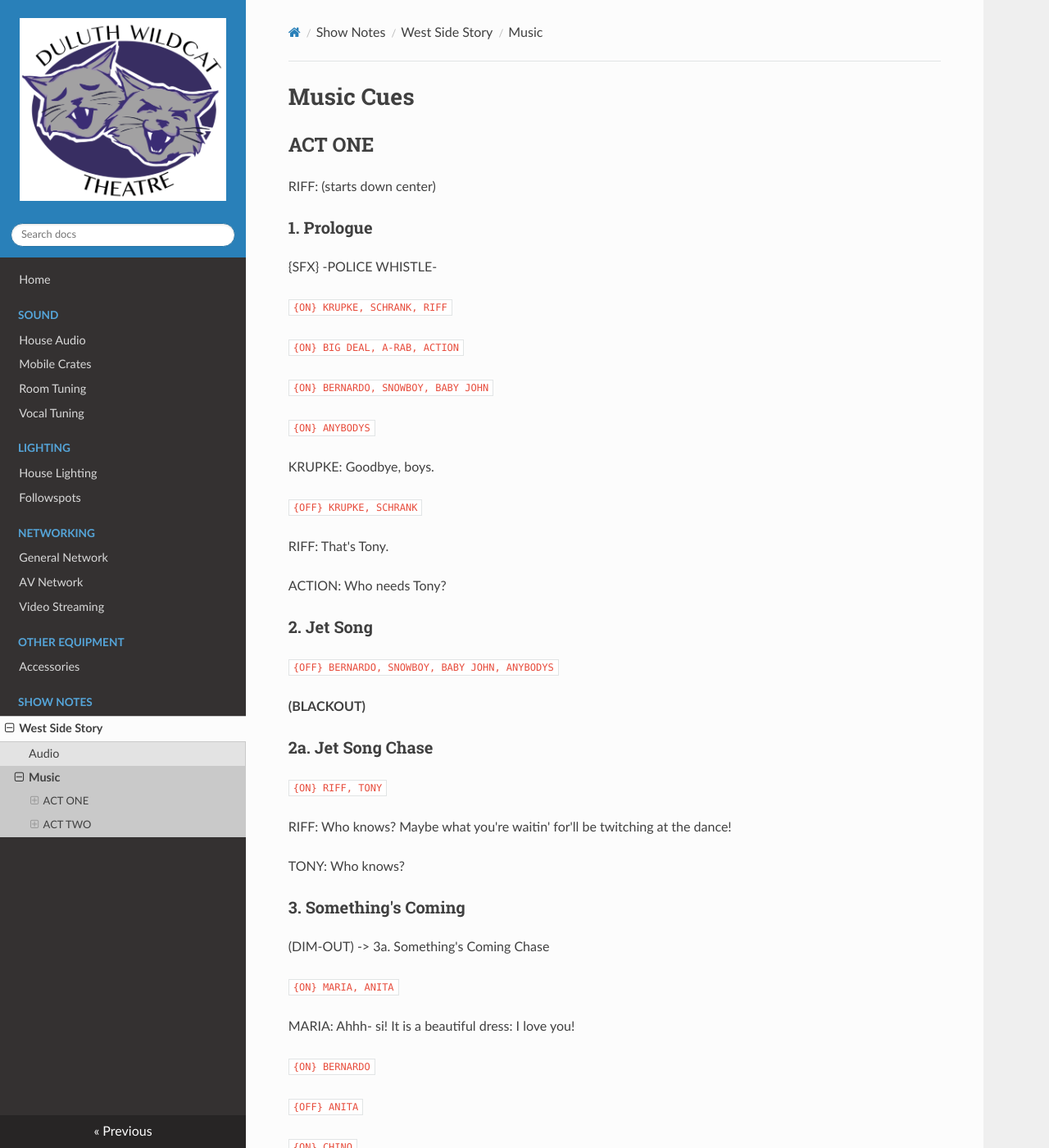
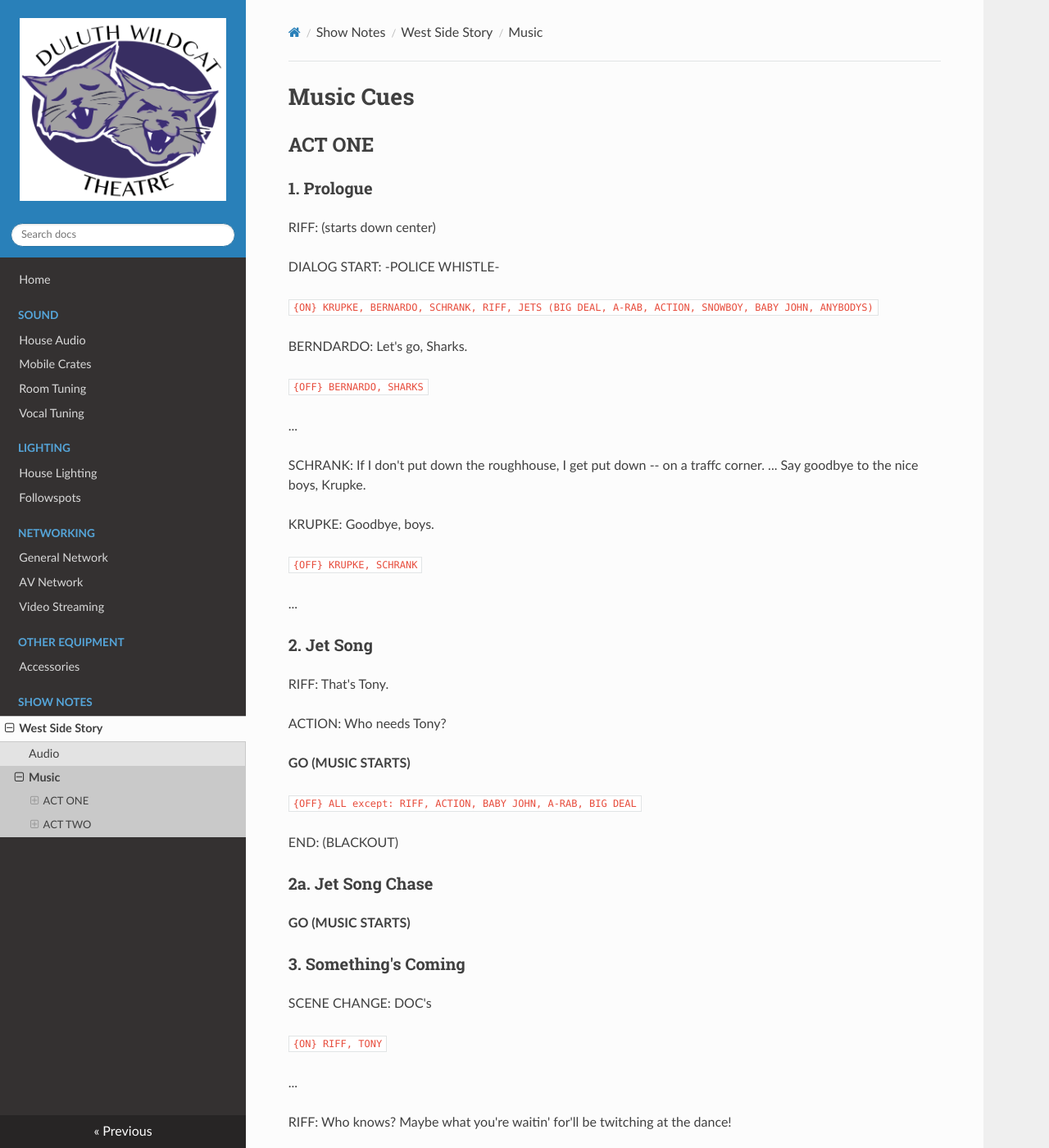
Before and after one commit to DustinGrau/DuluthTheatre, an MkDocs documentation site: the page built from docs/show-music-wss.md, in a window 1280 px wide and 1400 px high. Shown: the whole window at 82% size. Built offline with MkDocs 1.6.1, drawn with Linux system fonts in a browser that asks for light colours; nearby versions of some CDN libraries; some of the changed text lies outside the part shown.

Commit message:
Update show-music-wss.md

```diff
--- a/docs/show-music-wss.md
+++ b/docs/show-music-wss.md
@@ -2,77 +2,109 @@
 
 ## ACT ONE
 
+### 1. Prologue
+
 RIFF: (starts down center)
 
-### 1. Prologue
+DIALOG START: -POLICE WHISTLE-
 
-{SFX} -POLICE WHISTLE-
+`{ON} KRUPKE, BERNARDO, SCHRANK, RIFF, JETS (BIG DEAL, A-RAB, ACTION, SNOWBOY, BABY JOHN, ANYBODYS)`
 
-`{ON} KRUPKE, SCHRANK, RIFF`
+BERNDARDO: Let's go, Sharks.
 
-`{ON} BIG DEAL, A-RAB, ACTION`
+`{OFF} BERNARDO, SHARKS`
 
-`{ON} BERNARDO, SNOWBOY, BABY JOHN`
+...
 
-`{ON} ANYBODYS`
+SCHRANK: If I don't put down the roughhouse, I get put down -- on a traffc corner. ... Say goodbye to the nice boys, Krupke.
 
 KRUPKE: Goodbye, boys.
 
 `{OFF} KRUPKE, SCHRANK`
 
+...
+
+### 2. Jet Song
+
 RIFF: That's Tony.
 
 ACTION: Who needs Tony?
 
-### 2. Jet Song
+**GO (MUSIC STARTS)**
 
-`{OFF} BERNARDO, SNOWBOY, BABY JOHN, ANYBODYS`
+`{OFF} ALL except: RIFF, ACTION, BABY JOHN, A-RAB, BIG DEAL`
 
-**(BLACKOUT)**
+END: (BLACKOUT)
 
 ### 2a. Jet Song Chase
 
+**GO (MUSIC STARTS)**
+
+### 3. Something's Coming
+
+SCENE CHANGE: DOC's
+
 `{ON} RIFF, TONY`
+
+...
 
 RIFF: Who knows? Maybe what you're waitin' for'll be twitching at the dance!
 
 TONY: Who knows?
 
-### 3. Something's Coming
+END: (DIM-OUT)
 
-(DIM-OUT) -> 3a. Something's Coming Chase
+`{OFF} RIFF, TONY`
+
+### 3a. Something's Coming Chase
+
+SCENE CHANGE: Bridal Shop
 
 `{ON} MARIA, ANITA`
 
 MARIA: Ahhh- si! It is a beautiful dress: I love you!
 
-`{ON} BERNARDO`
+`{ON} BERNARDO, CHINO`
 
-`{OFF} ANITA`
+...
 
-`{ON} CHINO`
+BERNARDO: Why?
 
 MARIA: Because tonight is the real beginning of my life as a young lady of America!
 
-`{OFF} MARIA, BERNARDO, CHINO`
+`{OFF} MARIA, ANITA, BERNARDO, CHINO`
 
 ### 4. The Dance at the Gym (Blues)
 
+SCENE CHANGE: Gymnasium
+
+**GO (MUSIC START)**
+
 `{ON} GLAD HAND, BIG DEAL`
+
+### 4a. Promenade
 
 GLAD HAND: That's it, kids. Keep the ball rolling. ... All right: here we go!
 
-### 4a. Promenade
+**GO (MUSIC START)**
 
 `{OFF} GLAD HAND`
 
+### 4b. Mambo
+
+**MUSIC - AUTO-FOLLOW: Promenade**
+
 `{ON} MARIA, RIFF, BERNARDO, ANITA, SHARKS, JETS`
 
-### 4b. Mambo
+ALL: GO, MAMBO!
+
+(TONY and MARIA walk to meet each other)
 
 `{OFF} RIFF, BERNARDO, ANITA, SHARKS, JETS`
 
 ### 4c. Cha-Cha
+
+**MUSIC - AUTO-FOLLOW: Mambo**
 
 `{ON} TONY, MARIA`
 
@@ -80,53 +112,87 @@
 
 `{ON} BERNARDO`
 
-`{ON} RIFF, CHINO`
+### 4e. Jump
 
 `{ON} GLAD HAND`
 
-### 4e. Jump
+GLAD HAND: Please! Everything was going so well! Do you fellows get pleasure out of making trouble? Now come on - it won't hurt you to have a good time.
+
+**GO (MUSIC START)**
 
 `{OFF} GLAD HAND`
 
-`{ON} BIG DEAL, DIESEL`
+`{ON} RIFF, CHINO, ANITA, BIG DEAL, DIESEL`
+
+BERNARDO: I understand the rules - Native Boy.
+
+`{OFF} BERNARDO, CHINO, ANITA`
+
+RIFF: Tony!
 
 DIESEL: Ah, we'll see him at Doc's
 
-TONY: (Dreamily) Maria...
+### 5. Maria
 
 `{OFF} ALL except TONY`
 
-### 5. Maria
+TONY: (Dreamily) Maria...
+
+**GO (MUSIC START)**
+
+SCENE CHANGE: Alleyway / Fire Escape
 
 ### 6. Balcony Scene
 
+**GO (MUSIC START)**
+
 `{ON} TONY, MARIA`
 
-TONY and MARIA: Dream of me tonight.
+...
+
+TONY and MARIA: (singing) Sleep well and when you dream, dream of me tonight.
 
 `{OFF} TONY, MARIA`
 
 `{ON} BERNARDO, ANITA`
 
+...
+
+BERNARDO: Thasnk God, you can't change your hair!
+
 `{ON} CONSUELO, CHINO, ROSALIA, PEPE`
+
+### 7. America
+
+BERNARDO: Buenas noches, Anita, Josefina del Carmen, etcetera, etcetera, etcetera.
+
+`{OFF} PEPE, CHINO`
 
 ROSALIA: That's a very pretty name: Etcetera.
 
-### 7. America
+**GO (MUSIC START)**
 
-`{OFF} PEPE`
+`{ON} ANITA, CONSUELO, ROSALIA, SHARK GIRLS`
 
-`{ON} ALL SHARK GIRLS`
+ALL (singing) Everyone there will have moved here!
 
 `{OFF} ALL`
 
 ### 7a. America to Drugstore
 
+**GO (MUSIC START)**
+
+SCENE CHANGE: Doc's
+
 `{ON} ACTION, BABY JOHN, A-RAB, SNOWBOY, ANYBODYS`
+
+...
 
 ANYBODYS: Lissen, Jail Bait, I licked you twice and I can do it again.
 
 `{ON} DOC`
+
+...
 
 ANYBODYS: A telephone call girl!
 
@@ -134,11 +200,15 @@
 
 ### 8. Cool
 
+**GO (MUSIC START)**
+
 `{ON} JETS (muted)`
 
 `{OFF} GRAZIELLA, VELMA`
 
 ### 8a. Cool Chase
+
+**GO (MUSIC START)**
 
 RIFF: Set 'em up, Doc. Cokes all around.
 
@@ -152,8 +222,8 @@
 
 `{ON} TONY`
 
-ACTION: Look, Bernardo, if you wanna change your mind, maybe we could all --
-
+ACTION: Look, Bernardo, if you wanna change your mind, maybe we could all -- (JET near the door whistles)
+g
 `{ON} DOC, SCHRANK`
 
 `{OFF} JETS (except ACTION)`
@@ -162,9 +232,11 @@
 
 `{OFF} ALL (except DOC, TONY)`
 
-### 8b. Drugstore Dialogue / Change of Scene [low volume]
+### 8b. Drugstore Dialogue / Change of Scene
 
-`{OFF} ALL`
+**GO (MUSIC START) [low volume]**
+
+(END OF SCENE 6 - CHANGE TO BRIDAL SHOP)
 
 `{ON} ANITA, MARIA`
 
@@ -172,64 +244,108 @@
 
 `{ON} TONY`
 
+TONY: (KNOCKS) Buenas noches!
+
+ANITA: You better be home in fifteen minutes.
+
 `{OFF} ANITA (on exit)`
+
+### 9. Bridal Dialogue
+
+MARIA: I believe you! You do have magic.
 
 TONY: Of course, I have you. You go home and dress up.
 
-### 9. Bridal Dialogue [low volume]
+**GO (MUSIC START) [low volume]**
+
+### 9a. One Hand, One Heart
+
+MARIA: No you see, Anita, I told you there was nothing to worry about.
 
 TONY: Mama's crying already.
 
-### 9a. One Hand, One Heart
+**GO (MUSIC START)**
+
+...
+
+TONY and MARIA: (SINGING) Even deal won't part us now.
 
 **(DIM-OUT)**
 
-`{ON} RIFF, BERNARDO`
+`{OFF} TONY, MARIA`
 
 ### 10. Tonight (Quintet)
 
+**GO (MUSIC START)**
+
+`{ON} RIFF, BERNARDO`
+
 `{ON} SHARKS, JETS`
+
+ALL: And we're the ones to stop 'em once and for all, tonight!
 
 `{ON} TONY, ANITA, MARIA`
 
-<SCENE CHANGE: HIGHWAY>
+...
+
+ANITA: (SINGING) Tonight, this very night, we're gonna rock it tonight!
 
 `{OFF} ALL`
 
-`{ON} BERNARDO, CHINO, DIESEL, RIFF`
+### 11. The Rumble
 
-`{ON} TONY, ACTION, A-RAB, SNOWBOY`
+`{ON} BERNARDO, CHINO, DIESEL, RIFF, TONY`
+
+TONY: Bernardo, you've got it wrong.
+
+`{ON} ACTION, A-RAB, SNOWBOY`
+
+...
 
 BERNARDO: Come on, you yellow-bellied Polak bas--
 
 `{OFF} ALL (except TONY, RIFF)`
 
-### 11. The Rumble
+**GO (MUSIC START)**
 
-(BELLS RING)
+{SFX} (In-Tracl: BELLS RING)
 
 `{OFF} ALL`
 
 
 ## ACT TWO
 
+### 12. I Feel Pretty
+
 `{ON} CONSUELO, ROSALIA, MARIA, FRANCISCA`
 
-### 12. I Feel Pretty
+CONSUELO: "I do?" "I am?" What is going on with you?
+
+**GO (MUSIC START)**
+
+...
+
+`{ON} CHINO`
 
 ROSALIA: They have a quaint old-fashioned custom in this country, Maria: they get married here before the wedding night.
 
-`{ON} CHINO`
+`{OFF} ALL (except MARIA, CHINO)`
 
-`{OFF} ALL (except MARIA, CHINO)`
+...
+
+MARIA: You are lying, Chino!
+
+`{OFF} CHINO`
+
+### 13. Under Dialogue-Scherzo
 
 MARIA: Killer killer killer killer --
 
-`{OFF} CHINO`
-
 `{ON} TONY, MARIA`
 
-### 13. Under Dialogue-Scherzo [low volume]
+**GO (MUSIC START) [low volume]**
+
+...
 
 TONY: Then we'll find someplace where nothing can get to us; not one of them, not anything.
 
@@ -237,15 +353,32 @@
 
 (Scherzo - Tony and Maria begin the steps to the dance)
 
-`{ON} ENSEMBLE`
 
 ### 13d. Somewhere
 
+**MUSIC - AUTO-FOLLOW: Scherzo**
+
+`{ON} ENSEMBLE`
+
+...
+
+TONY and MARIA: Somehow, some day, somewhere!
+
 `{OFF} ALL`
+
+(LIGHTS FADE)
+
+### 14. Gee, Officer Krupke
 
 **(Scene Change)**
 
-`{ON} A-RAB, BABY JOHN, KRUPKE`
+`{ON} A-RAB, BABY JOHN`
+
+A-RAB: You cut it out, ya hear? Ya only makin' me scared an' that scares me! Last thing ever is to let a cop know you're scared or anythin'.
+
+`{ON} KRUPKE`
+
+...
 
 A-RAB: Look at the brass-ass run!
 
@@ -253,39 +386,69 @@
 
 `{ON} ACTION, BIG DEAL, SNOWBOY`
 
-### 14. Gee, Officer Krupke
+ACTION: Me, Officer Krupke?
+
+SNOWBOY: Yeah, you! Gimme one good reason for not dragging ya down to the station house, ya punk?
+
+**GO (MUSIC START)**
+
+...
+
+ACTION: You done good, buddy boy.
+
+ANYBODYS: Thanks, daddy-o.
 
 `{OFF} ALL`
 
 ### 14a. Change of Scene
 
+**GO (MUSIC START)**
+
 `{ON} ANITA, MARIA, TONY`
+
+### 15. A Boy Like That / I Have A Love
+
+`{OFF} TONY`
 
 ANITA: And you still don't know. Tony is one of them!
 
-`{OFF} TONY`
+**GO (MUSIC START)**
 
-### 15. A Boy Like That / I Have A Love
+...
+
+MARIA: I love Tony.
 
 ANITA: I know. I loved Bernardo.
 
 `{ON} SCHRANK`
 
+...
+
 SCHRANK: As long as it takes.
 
 `{OFF} ANITA`
 
-### 15a. Change of Scene
+...
+
+SHRANK: And his name?
+
+MARIA: Jose.
 
 `{OFF} MARIA, SCHRANK`
 
+### 15a. Change of Scene
+
+**GO (MUSIC START)**
+
 **(Scene Change: Drugstore)**
+
+### 16a. Jukebox (SFX)
 
 `{ON} ACTION, A-RAB, BIG DEAL, BABY JOHN, ANYBODYS`
 
-### 16a. Jukebox (SFX)
+ACTION: Grab some readin' matter; play the juke. Some of ya get outside and if ya see Chino or any PR --
 
-ACTION: Grab some readin' matter; play the juke. Some of ya get outside and if ya see Chino or any PR--
+**GO (MUSIC START) [low volume]**
 
 ### 16b. Taunting Scene
 
@@ -293,19 +456,35 @@
 
 ACTION: Spic! Lyin' Spic!
 
+**GO (MUSIC START) [low volume]**
+
+...
+
 `{ON} DOC`
+
+...
+
+ACTION: That's the way we found it, Doc.
 
 DOC: Get out of here!
 
 `{OFF} ALL (except DOC)`
 
+(LIGHTS FADE)
+
+**(Scene Change: Cellar)**
+
 `{ON} TONY`
+
+...
+
+DOC: Maria is dead. Chino foudn out about you and her and shot her.
 
 TONY: Chino? Chino? Come and get me, too, Chino.
 
-`{OFF} DOC`
+`{OFF} DOC, TONY`
 
-(Scene Change: Outside of Doc's)
+**(Scene Change: Outside Doc's)**
 
 `{ON} TONY, ANYBODYS`
 
@@ -321,19 +500,23 @@
 
 TONY: MARIA! (run to each other)
 
-**{SFX} -GUNSHOT-**
+**GO {SFX} -GUNSHOT- [loud]**
+
+### 17a. Finale (Part 1)
 
 TONY and MARIA: Hold my hand and I'll take you there, somehow, some day...
 
-**(MARIA rests TONY on the floor)**
+*(MARIA rests TONY on the floor)*
 
-### 17a. Finale (Part 1) [low volume]
+**GO (MUSIC START) [low volume]**
 
 `{OFF} TONY`
 
+### 17b. Finale (Part 2)
+
 MARIA: Te adoro, Anton. (kisses him)
 
-### 17b. Finale (Part 2) [low volume]
+**GO (MUSIC START) [low volume]**
 
 `{OFF} ALL`
 
```
